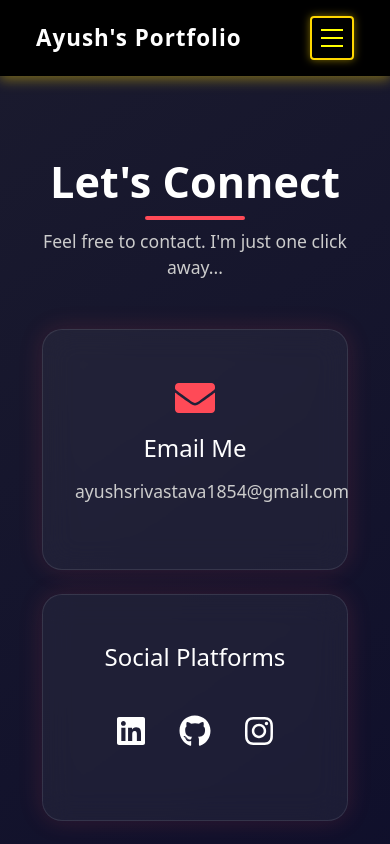
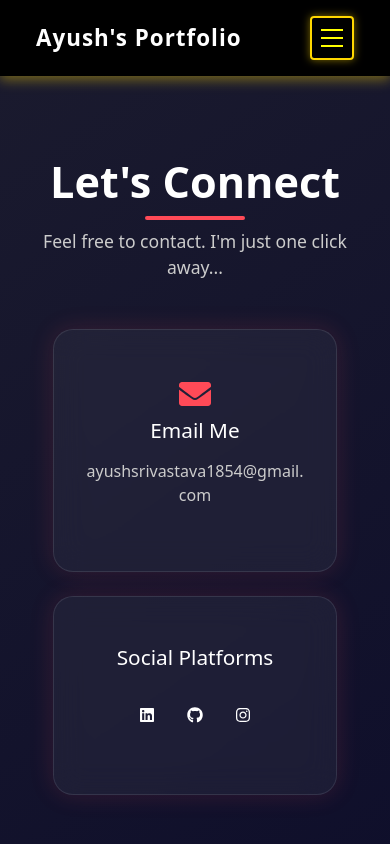
Before and after one commit to ayushsrivastava-01/faaltoo, a React (Vite) app: page /contact in a window 390 px wide. Shown: the top 844 px of the page. Built offline with nearby package versions, Linux system fonts and the light colour scheme.

Commit message:
correction

```diff
--- a/src/components/Contact.jsx
+++ b/src/components/Contact.jsx
@@ -14,7 +14,7 @@ const Contact = () => {
       <div className={`contact-header ${animate ? "show" : ""}`}>
         <h2 className="contact-heading">Let's Connect</h2>
         <p className="contact-subheading">
-        Feel free to contact. I'm just one click away...
+          Feel free to contact. I'm just one click away...
         </p>
       </div>
 
--- a/src/components/css/Contact.css
+++ b/src/components/css/Contact.css
@@ -111,6 +111,9 @@
   font-size: 1.1rem;
   text-decoration: none;
   transition: color 0.3s ease;
+  word-break: break-word;
+  overflow-wrap: anywhere;
+  display: inline-block;
 }
 
 .contact-box a:hover {
@@ -136,22 +139,7 @@
   color: #ff4a57;
 }
 
-/* Responsive - Horizontal scroll */
-@media screen and (max-width: 768px) {
-  .contact-container {
-    flex-wrap: nowrap;
-    overflow-x: auto;
-    justify-content: flex-start;
-    scroll-snap-type: x mandatory;
-    padding-bottom: 1rem;
-  }
-
-  .contact-box {
-    scroll-snap-align: start;
-    margin: 0 1rem;
-    min-width: 350px;
-  }
-}
+/* Responsive */
 @media screen and (max-width: 768px) {
   .contact-container {
     flex-direction: column;
@@ -166,3 +154,18 @@
     margin: 0;
   }
 }
+
+@media screen and (max-width: 480px) {
+  .email-box .icon {
+    font-size: 2rem;
+    margin-bottom: 0.5rem;
+  }
+
+  .contact-box h3 {
+    font-size: 1.3rem;
+  }
+
+  .contact-box a {
+    font-size: 1rem;
+  }
+}
```
